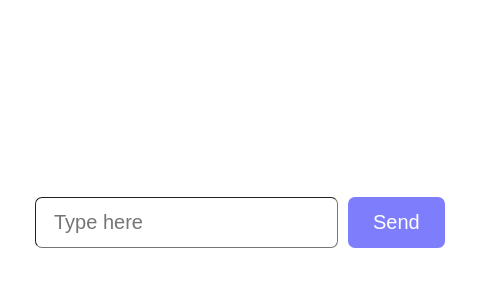
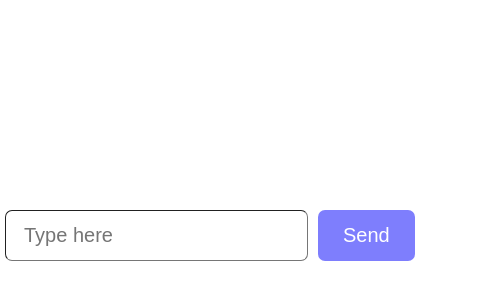
Before and after one commit to akashdpcali-cloud/MyBot, a React (Vite) app: page / in a window 390 px wide. Shown: the part 576-876 px from the top of the page, 480 px wide, since content can reach past the window. After the commit the page ends 844 px from the top, so only its background shows below. Built offline with nearby package versions, Linux system fonts and the light colour scheme.

Commit message:
Update App.css

```diff
--- a/src/App.css
+++ b/src/App.css
@@ -79,11 +79,11 @@ img{
 @media (max-width: 600px) {
   .appDiv{
     max-width: 100%;
-    padding:30px;
+
   }
   .inputDiv{
     max-width: 100%;
-    margin-bottom: 50px;
+    margin-bottom: 7px;
     column-gap: 10px;
     padding-left: 5px;
     padding-right: 5px;
```
